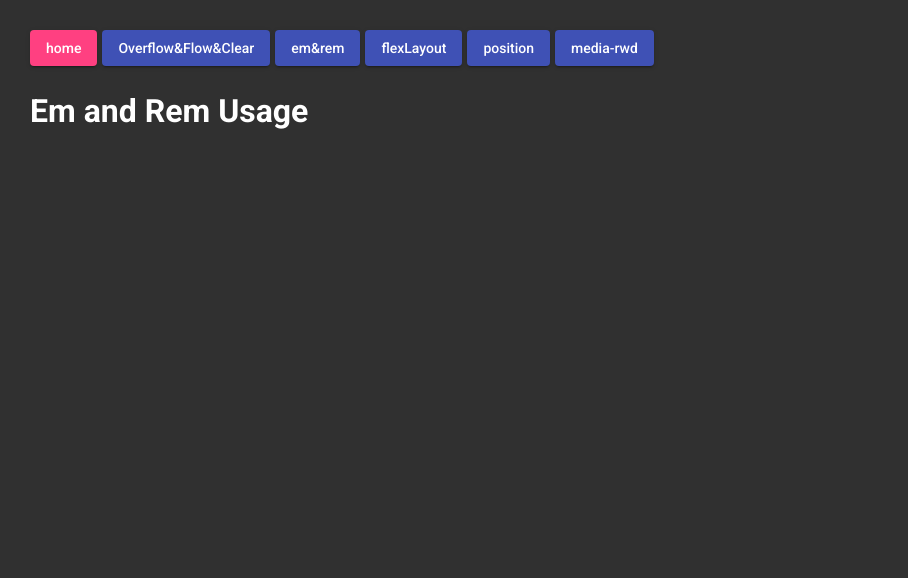
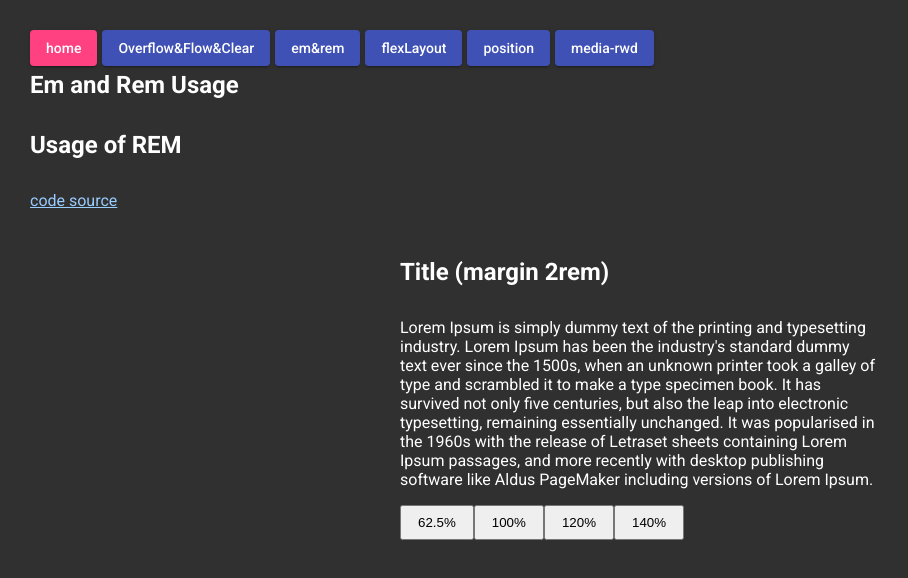
Before and after one commit to maxwolf621/CSS-Angular-Flex-Layout-, an Angular app: page /emandrem in a window 1280 px wide. Shown: the top 578 px of the page, without its empty margins (0-908 px from the left). Built offline with nearby package versions, Linux system fonts and the light colour scheme.

Commit message:
2 files modified

```diff
--- a/src/app/emandrem/emandrem.component.css
+++ b/src/app/emandrem/emandrem.component.css
@@ -8,3 +8,26 @@
     font-size: 12px;
   }
 }
+
+html {
+  background-color: #03a6ff;
+  font-size: 62.5%;
+  font-family: Arial, sans-serif;
+}
+.well {
+  margin: 2rem auto;
+  padding: 1rem;
+  max-width: 30rem;
+}
+h1 {
+  margin: 0 0 2rem;
+  font-size: 1.5rem;
+}
+
+p {
+  margin: 0 0 1rem;
+}
+
+button {
+  padding: 0.5rem 1rem;
+}
--- a/src/app/emandrem/emandrem.component.html
+++ b/src/app/emandrem/emandrem.component.html
@@ -3,3 +3,27 @@
 <div class="em-parent">
   <div class="em-child"></div>
 </div>
+
+<h1>Usage of REM</h1>
+
+<a href="https://www.sitepoint.com/understanding-and-using-rem-units-in-css/"
+  >code source</a
+>
+
+<div class="well">
+  <h1>Title (margin 2rem)</h1>
+  <p>
+    Lorem Ipsum is simply dummy text of the printing and typesetting industry.
+    Lorem Ipsum has been the industry's standard dummy text ever since the
+    1500s, when an unknown printer took a galley of type and scrambled it to
+    make a type specimen book. It has survived not only five centuries, but also
+    the leap into electronic typesetting, remaining essentially unchanged. It
+    was popularised in the 1960s with the release of Letraset sheets containing
+    Lorem Ipsum passages, and more recently with desktop publishing software
+    like Aldus PageMaker including versions of Lorem Ipsum.
+  </p>
+  <button class="per625" data-per="62.5">62.5%</button>
+  <button class="double" data-per="100">100%</button>
+  <button class="double" data-per="120">120%</button>
+  <button class="double" data-per="140">140%</button>
+</div>
```
